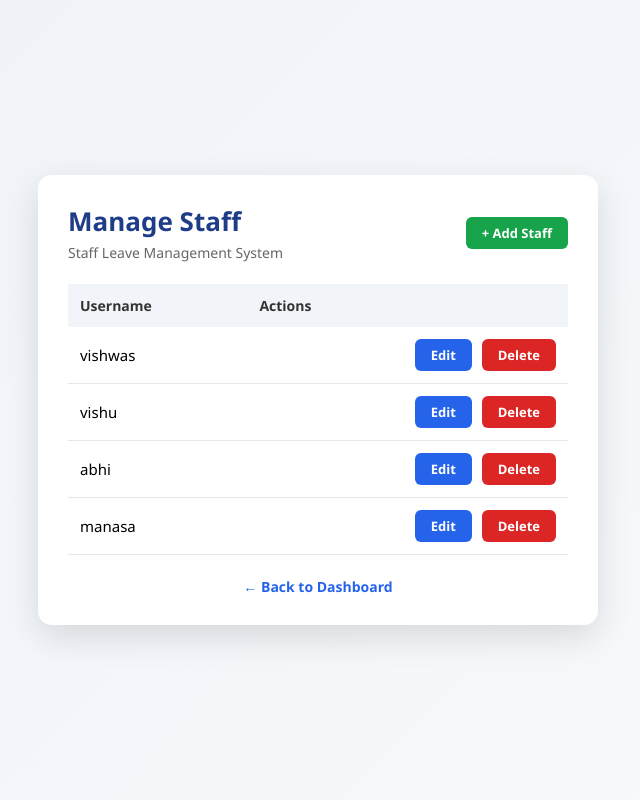
After one commit to Vishwas-71/staff-leave-management-system, a Django app: template templates/manage_staff.html in a window 1280 px wide. The commit adds this page. Shown: the whole page, without its empty margins (322-962 px from the left). Run offline with Django 5.2, Linux system fonts and the light colour scheme; the template is opened without the code that fills it: values that come from a table or form of the project are taken from there, others are empty; data comes from the database, SQL or seed files in the repository; both versions use the stored data as it was before the commit.

Commit message:
Added staff management feature with add/edit pages and styling

```diff
--- a/account/urls.py
+++ b/account/urls.py
@@ -7,6 +7,10 @@ urlpatterns = [
     path('login/' , login_view , name="login"),
     path('staff_dashboard/' , staff_dashboard , name='staff_dashboard'),
     path('admin_dashboard/' , admin_dashboard , name='admin_dashboard'),
-    path('logout/' , logout_view , name='logout' )
+    path('logout/' , logout_view , name='logout' ),
+    path('manage_staff/' , manage_staff , name='manage_staff'),
+    path('add_staff/' , add_staff ,name='add_staff'),
+    path('edit_staff/<int:id>/' , edit_staff ,name='edit_staff'),
+    path('delete_staff/<int:id>/' , delete_staff ,name='delete_staff'),
 
 ]
--- /dev/null
+++ b/static/css/manage_staff.css
@@ -0,0 +1,139 @@
+* {
+  margin: 0;
+  padding: 0;
+  box-sizing: border-box;
+  font-family: "Segoe UI", Arial, sans-serif;
+}
+
+body {
+  min-height: 100vh;
+  background: linear-gradient(135deg, #eef2f7, #f8fafc);
+  display: flex;
+  justify-content: center;
+  align-items: center;
+}
+
+/* Wrapper */
+.page-wrapper {
+  width: 100%;
+  display: flex;
+  justify-content: center;
+}
+
+/* Card */
+.card {
+  width: 560px;
+  background: #ffffff;
+  padding: 28px 30px;
+  border-radius: 14px;
+  box-shadow: 0 12px 35px rgba(0, 0, 0, 0.12);
+}
+
+/* Header */
+.header {
+  display: flex;
+  justify-content: space-between;
+  align-items: center;
+  margin-bottom: 22px;
+}
+
+.title {
+  font-size: 26px;
+  font-weight: 700;
+  color: #1f3c88;
+}
+
+.subtitle {
+  font-size: 14px;
+  color: #666;
+  margin-top: 4px;
+}
+
+/* Table */
+.staff-table {
+  width: 100%;
+  border-collapse: collapse;
+}
+
+.staff-table th {
+  background: #f1f4f8;
+  padding: 12px;
+  text-align: left;
+  font-size: 14px;
+  color: #333;
+}
+
+.staff-table td {
+  padding: 12px;
+  border-bottom: 1px solid #e5e7eb;
+  font-size: 15px;
+}
+
+.action-col {
+  text-align: right;
+}
+
+/* Buttons */
+.btn {
+  display: inline-block;
+  padding: 7px 16px;
+  font-size: 13px;
+  font-weight: 600;
+  border-radius: 6px;
+  text-decoration: none;
+  transition: all 0.2s ease;
+}
+
+/* Add Staff */
+.add-btn {
+  background-color: #16a34a;
+  color: #ffffff;
+}
+
+.add-btn:hover {
+  background-color: #15803d;
+}
+
+/* Actions */
+.actions {
+  text-align: right;
+}
+
+/* Edit */
+.edit-btn {
+  background-color: #2563eb;
+  color: #ffffff;
+  margin-left: 6px;
+}
+
+.edit-btn:hover {
+  background-color: #1e4fd1;
+}
+
+/* Delete */
+.delete-btn {
+  background-color: #dc2626;
+  color: #ffffff;
+  margin-left: 6px;
+}
+
+.delete-btn:hover {
+  background-color: #b91c1c;
+}
+
+/* Footer */
+.footer {
+  margin-top: 20px;
+  text-align: center;
+}
+
+.back-link {
+  font-size: 14px;
+  font-weight: 600;
+  color: #2563eb;
+  text-decoration: none;
+}
+
+.back-link:hover {
+  text-decoration: underline;
+}
--- a/templates/admin_dashboard.html
+++ b/templates/admin_dashboard.html
@@ -36,7 +36,7 @@
         <h3>Staff Management</h3>
         <p>View and manage registered staff users.</p>
       </div>
-      <a href="#">Manage</a>
+      <a href="{% url 'manage_staff' %}">Manage</a>
     </div>
 
   </div>
--- /dev/null
+++ b/templates/manage_staff.html
@@ -0,0 +1,63 @@
+<!DOCTYPE html>
+{% load static %}
+<html lang="en">
+<head>
+  <meta charset="UTF-8">
+  <meta name="viewport" content="width=device-width, initial-scale=1.0">
+  <title>Manage Staff</title>
+  <link rel="stylesheet" href="{% static 'css/manage_staff.css' %}">
+</head>
+
+<body>
+
+  <div class="page-wrapper">
+
+    <div class="card">
+
+      <!-- Header -->
+      <div class="header">
+        <div>
+          <h2 class="title">Manage Staff</h2>
+          <p class="subtitle">Staff Leave Management System</p>
+        </div>
+
+        <!-- ADD STAFF BUTTON -->
+        <a href="{% url 'add_staff' %}" class="btn add-btn">+ Add Staff</a>
+      </div>
+
+      <!-- Table -->
+      <table class="staff-table">
+        <thead>
+          <tr>
+            <th>Username</th>
+            <th class="action-col">Actions</th>
+          </tr>
+        </thead>
+
+        <tbody>
+          {% for staff in staff_list %}
+          <tr>
+            <td>{{ staff.username }}</td>
+            <td class="actions">
+              <a href="{% url 'edit_staff' staff.id %}" class="btn edit-btn">Edit</a>
+              <a href="{% url 'delete_staff' staff.id %}" class="btn delete-btn"
+                 onclick="return confirm('Are you sure you want to delete this staff?')">
+                 Delete
+              </a>
+            </td>
+          </tr>
+          {% endfor %}
+        </tbody>
+      </table>
+
+      <!-- Footer -->
+      <div class="footer">
+        <a href="{% url 'admin_dashboard' %}" class="back-link">← Back to Dashboard</a>
+      </div>
+
+    </div>
+
+  </div>
+
+</body>
+</html>
```
Also changed, not shown: account/views.py (+45 -1 lines), static/css/add_staff.css (added, +90 -0 lines), static/css/edit_staff.css (added, +94 -0 lines), templates/add_staff.html (added, +29 -0 lines), templates/edit_staff.html (added, +23 -0 lines), db.sqlite3 (deleted), 1 other file.
